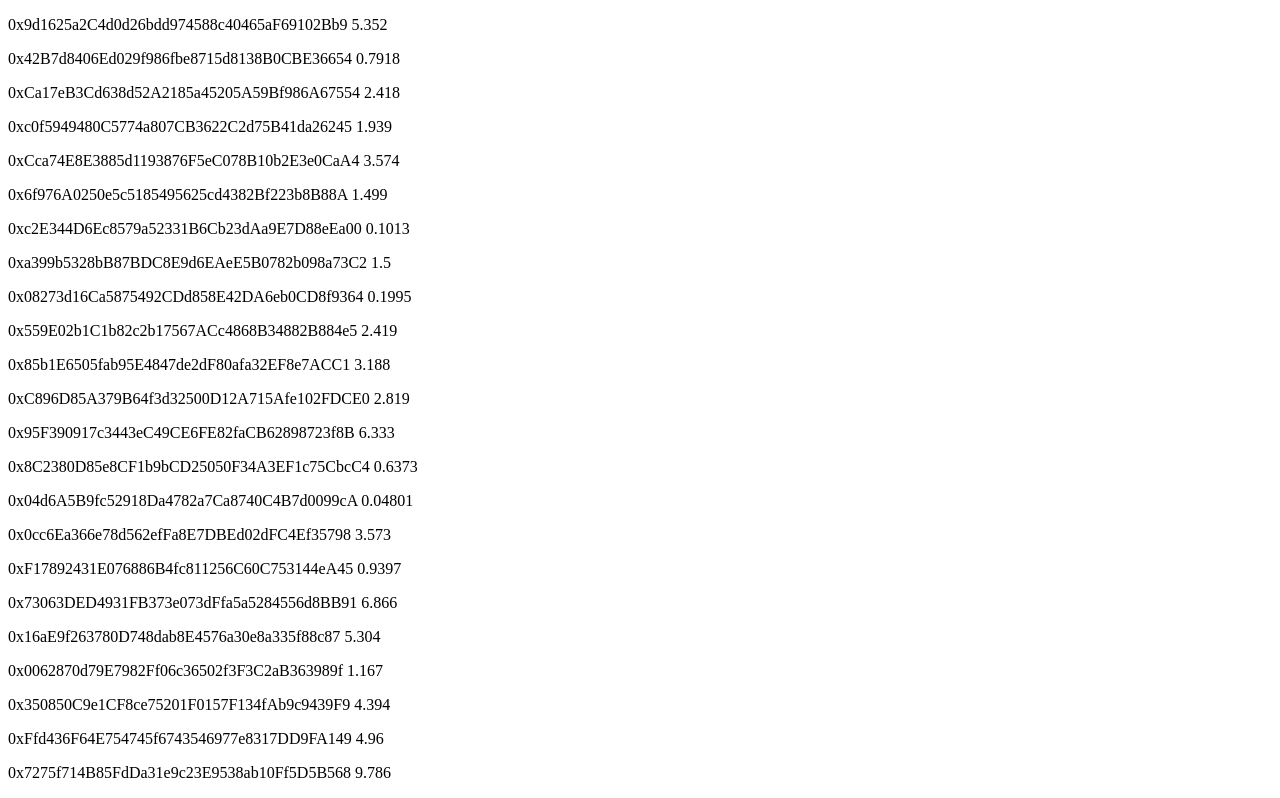
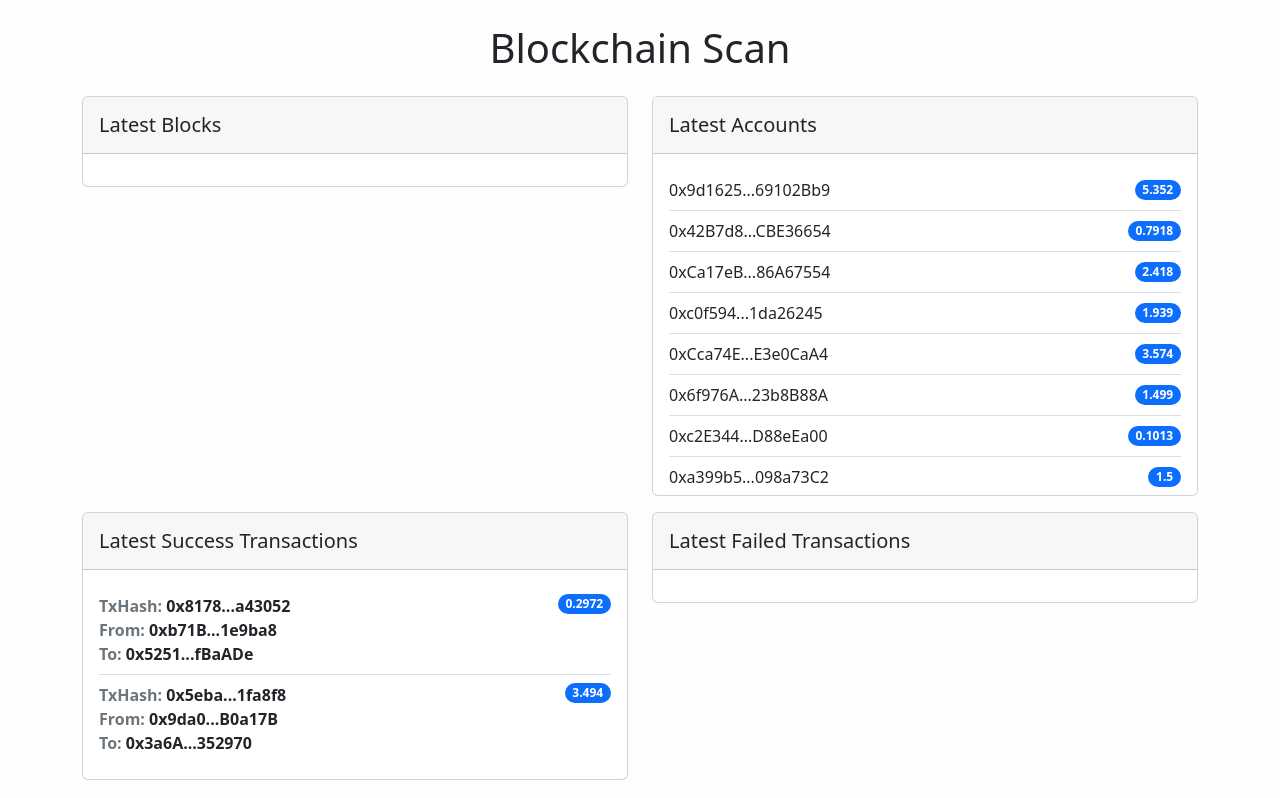
Before and after one commit to arashesnaashari/blockchain-scan, a React (Create React App) app: page / in a window 1280 px wide. Shown: the top 798 px of the page. Built offline with nearby package versions, Linux system fonts and the light colour scheme.

Commit message:
feat: add grid

```diff
--- a/package.json
+++ b/package.json
@@ -10,9 +10,12 @@
     "@types/node": "^16.11.62",
     "@types/react": "^18.0.21",
     "@types/react-dom": "^18.0.6",
+    "bootstrap": "^5.2.2",
+    "clsx": "^1.2.1",
     "react": "^18.2.0",
     "react-dom": "^18.2.0",
     "react-scripts": "5.0.1",
+    "sass": "^1.55.0",
     "typescript": "^4.8.3",
     "web-vitals": "^2.1.4"
   },
--- a/src/App.tsx
+++ b/src/App.tsx
@@ -1,11 +1,21 @@
 import React from 'react';
+import Accounts from './components/commons/Accounts';
+import Blocks from './components/commons/Blocks';
+import Transactions from './components/commons/Transactions';
 import { useData, useMaker } from './hooks';
 
 export interface AppProps {}
 
 const App: React.FunctionComponent<AppProps> = () => {
-  const { accounts, transactions, blocks, addNewAccount, addNewBlock, addNewTransaction } =
-    useData();
+  const {
+    accounts,
+    successTransactions,
+    failTransactions,
+    blocks,
+    addNewAccount,
+    addNewBlock,
+    addNewTransaction,
+  } = useData();
   useMaker({
     accounts,
     onMakeAccount: addNewAccount,
@@ -14,12 +24,22 @@ const App: React.FunctionComponent<AppProps> = () => {
   });
 
   return (
-    <div>
-      {accounts.map(el => (
-        <p key={el.address}>
-          {el.address} {el.balance}
-        </p>
-      ))}
+    <div className="container my-4">
+      <h1 className="text-center mb-4">Blockchain Scan</h1>
+      <div className="row">
+        <div className="col-lg-6 col-12">
+          <Blocks blocks={blocks} />
+        </div>
+        <div className="col-lg-6 col-12">
+          <Accounts accounts={accounts} />
+        </div>
+        <div className="col-lg-6 col-12">
+          <Transactions title="Latest Success Transactions" transactions={successTransactions} />
+        </div>
+        <div className="col-lg-6 col-12">
+          <Transactions title="Latest Failed Transactions" transactions={failTransactions} />
+        </div>
+      </div>
     </div>
   );
 };
--- /dev/null
+++ b/src/components/commons/Accounts/index.tsx
@@ -0,0 +1,33 @@
+import React from 'react';
+import clsx from 'clsx';
+import { IAccount } from '../../../types';
+import Box from '../../cubes/Box';
+import { fitString } from '../../../utils';
+
+export interface AccountsProps {
+  accounts: Array<IAccount>;
+}
+
+const Accounts: React.FunctionComponent<AccountsProps> = ({ accounts }) => {
+  return (
+    <Box title="Latest Accounts">
+      <ul className="list-group list-group-flush">
+        {accounts.map(el => (
+          <li
+            className={clsx('list-group-item d-flex justify-content-between align-items-center', {
+              disabled: el.isSuspend,
+            })}
+            key={el.address}
+          >
+            <p className="mb-0">
+              {el.isSuspend ? <s>{fitString(el.address, 8)}</s> : fitString(el.address, 8)}
+            </p>
+            <span className="badge bg-primary rounded-pill">{el.balance}</span>
+          </li>
+        ))}
+      </ul>
+    </Box>
+  );
+};
+
+export default Accounts;
--- /dev/null
+++ b/src/components/commons/Blocks/index.tsx
@@ -0,0 +1,36 @@
+import React from 'react';
+import { IBlock } from '../../../types';
+import { fitString } from '../../../utils';
+import Box from '../../cubes/Box';
+
+export interface BlocksProps {
+  blocks: Array<IBlock>;
+}
+
+const Blocks: React.FunctionComponent<BlocksProps> = ({ blocks }) => {
+  return (
+    <Box title="Latest Blocks">
+      <ul className="list-group list-group-flush">
+        {blocks.map(el => (
+          <li
+            className="list-group-item d-flex justify-content-between align-items-start"
+            key={el.id}
+          >
+            <div className="me-auto">
+              <div className="fw-bold">
+                <span className="text-muted">Block No.</span> {el.id}
+              </div>
+              <span className="text-muted">Winner:</span>
+              <span className="ms-1">
+                <em>{fitString(el.winner)}</em>
+              </span>
+            </div>
+            <span className="badge bg-primary rounded-pill">{el.transactions.length}</span>
+          </li>
+        ))}
+      </ul>
+    </Box>
+  );
+};
+
+export default Blocks;
--- /dev/null
+++ b/src/components/commons/Transactions/index.tsx
@@ -0,0 +1,39 @@
+import React from 'react';
+import { ITransaction } from '../../../types';
+import { fitString } from '../../../utils';
+import Box from '../../cubes/Box';
+
+export interface TransactionsProps {
+  title: string;
+  transactions: Array<ITransaction>;
+}
+
+const Transactions: React.FunctionComponent<TransactionsProps> = ({ title, transactions }) => {
+  return (
+    <Box title={title}>
+      <ul className="list-group list-group-flush">
+        {transactions.map(el => (
+          <li
+            className="list-group-item d-flex justify-content-between align-items-start"
+            key={el.txHash}
+          >
+            <div className="me-auto">
+              <div className="fw-bold">
+                <span className="text-muted">TxHash: </span> {fitString(el.txHash)}
+              </div>
+              <div className="fw-bold">
+                <span className="text-muted">From: </span> {fitString(el.from)}
+              </div>
+              <div className="fw-bold">
+                <span className="text-muted">To: </span> {fitString(el.to)}
+              </div>
+            </div>
+            <span className="badge bg-primary rounded-pill">{el.amount}</span>
+          </li>
+        ))}
+      </ul>
+    </Box>
+  );
+};
+
+export default Transactions;
--- /dev/null
+++ b/src/components/cubes/Box/index.tsx
@@ -0,0 +1,20 @@
+import React from 'react';
+import { CommonProps } from '../../../types';
+import './styles.scss';
+
+export interface BoxProps extends CommonProps {
+  title: string;
+}
+
+const Box: React.FunctionComponent<BoxProps> = ({ title, children }) => {
+  return (
+    <div className="card box mb-3">
+      <div className="card-header">
+        <h5 className="card-title my-2">{title}</h5>
+      </div>
+      <div className="card-body">{children}</div>
+    </div>
+  );
+};
+
+export default Box;
--- /dev/null
+++ b/src/components/cubes/Box/styles.scss
@@ -0,0 +1,4 @@
+.box {
+  max-height: 400px;
+  overflow-y: auto;
+}
--- a/src/hooks/useData.ts
+++ b/src/hooks/useData.ts
@@ -1,4 +1,4 @@
-import { useEffect, useRef, useState } from 'react';
+import { useEffect, useMemo, useRef, useState } from 'react';
 import { BLOCK_WINNER_REWARD } from '../constants';
 import { ADDRESSES } from '../data';
 import {
@@ -13,6 +13,14 @@ const useData = () => {
   const [accounts, setAccounts] = useState<Array<IAccount>>([]);
   const [transactions, setTransactions] = useState<Array<ITransaction>>([]);
   const [blocks, setBlocks] = useState<Array<IBlock>>([]);
+
+  const successTransactions = useMemo(() => {
+    return transactions.filter(el => el.isSuccess);
+  }, [transactions]);
+
+  const failTransactions = useMemo(() => {
+    return transactions.filter(el => !el.isSuccess);
+  }, [transactions]);
 
   const addNewAccount = (address: string) => {
     console.log('New Address', address);
@@ -70,6 +78,8 @@ const useData = () => {
     accounts,
     transactions,
     blocks,
+    successTransactions,
+    failTransactions,
     addNewAccount,
     addNewTransaction,
     addNewBlock,
--- a/src/index.tsx
+++ b/src/index.tsx
@@ -1,6 +1,7 @@
 import React from 'react';
 import ReactDOM from 'react-dom/client';
 import App from './App';
+import './styles/index.scss';
 
 const root = ReactDOM.createRoot(document.getElementById('root') as HTMLElement);
 root.render(
--- /dev/null
+++ b/src/styles/index.scss
@@ -0,0 +1,4 @@
+$body-bg: #fefefe;
+$list-group-item-padding-x: 0;
+
+@import '~bootstrap/scss/bootstrap.scss';
--- a/src/types/index.ts
+++ b/src/types/index.ts
@@ -1,3 +1,5 @@
+import { ReactNode } from 'react';
+
 export interface IAccount {
   address: string;
   balance: number;
@@ -18,3 +20,7 @@ export interface IBlock {
   transactions: Array<string>;
   winner: string;
 }
+
+export interface CommonProps {
+  children?: ReactNode;
+}
--- a/src/utils/index.ts
+++ b/src/utils/index.ts
@@ -27,3 +27,7 @@ export const idGenerator = () => {
 export const randomArrSelect = <T>(arr: Array<T>): T => {
   return arr[Math.floor(Math.random() * arr.length)];
 };
+
+export const fitString = (val: string, step = 6): string => {
+  return `${val?.slice(0, step)}...${val?.slice(-step)}`;
+};
```
Also changed, not shown: 1 other file (tests, documents, lock files or other folders).
